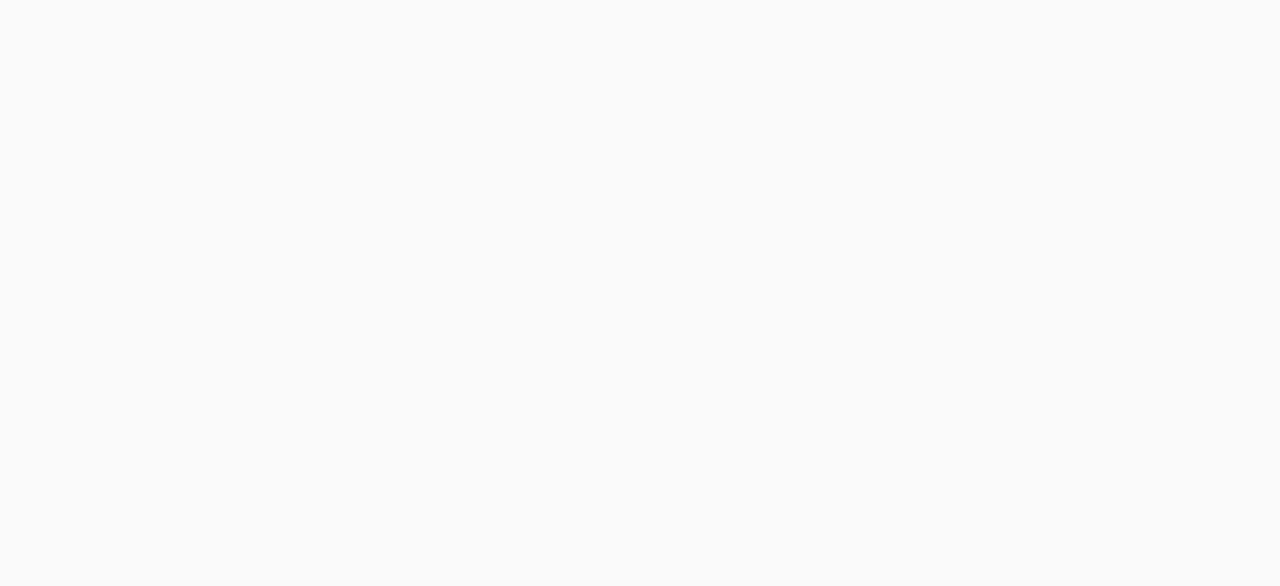
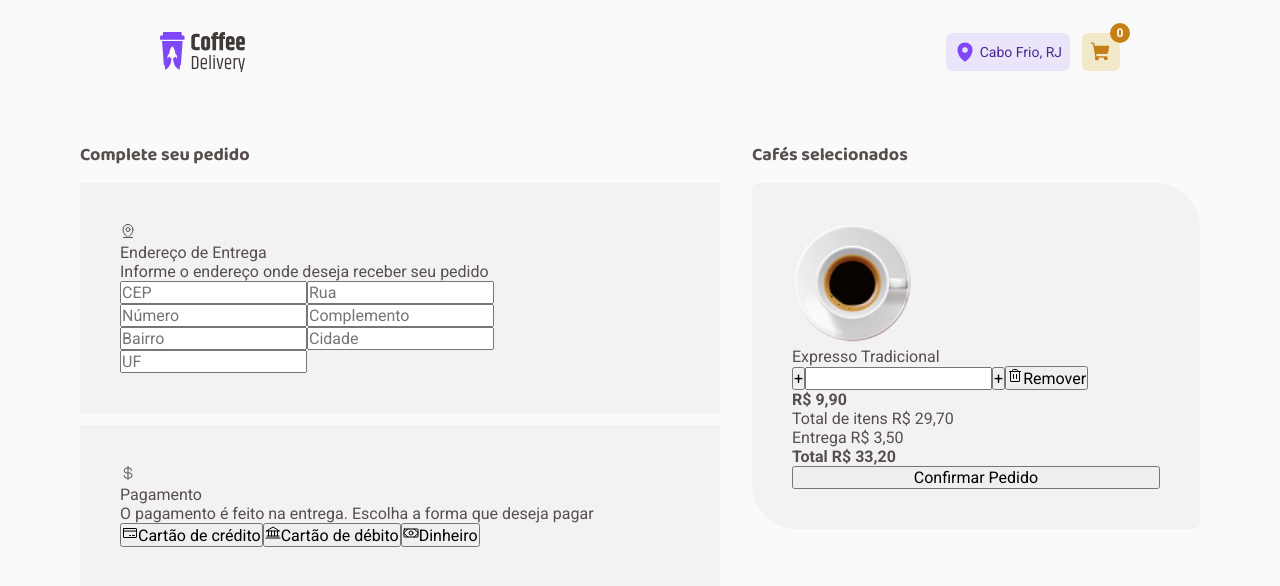
Before and after one commit to rgarcia-s/rocketseat-react-challenge-02, a React (Vite) app: page /cart in a window 1280 px wide. Before the commit this address had no page. Shown: the top 586 px of the page. Built offline with nearby package versions, Linux system fonts and the light colour scheme.

Commit message:
Started Cart Page structure and styles development

```diff
--- a/src/Router.tsx
+++ b/src/Router.tsx
@@ -1,10 +1,12 @@
 import { Route, Routes } from 'react-router-dom'
+import { Cart } from './pages/Cart'
 import { Home } from './pages/Home'
 
 const Router = () => {
   return (
     <Routes>
       <Route path="/" element={<Home />} />
+      <Route path="/cart" element={<Cart />} />
     </Routes>
   )
 }
--- /dev/null
+++ b/src/pages/Cart/index.tsx
@@ -0,0 +1,110 @@
+import {
+  Bank,
+  CreditCard,
+  CurrencyDollar,
+  MapPinLine,
+  Money,
+  Trash,
+} from 'phosphor-react'
+import { Header } from '../../components/Header'
+import {
+  AsideContentContainer,
+  Container,
+  ContentContainer,
+  ContentContainerTitle,
+} from './styles'
+
+import expressoSVG from '../../assets/expresso.svg'
+
+const Cart = () => {
+  return (
+    <>
+      <Header />
+      <Container>
+        <main>
+          <h4>Complete seu pedido</h4>
+          <ContentContainer>
+            <ContentContainerTitle>
+              <MapPinLine />
+              <div>
+                <span>Endereço de Entrega</span>
+                <p>Informe o endereço onde deseja receber seu pedido</p>
+              </div>
+            </ContentContainerTitle>
+            <form>
+              <input type="text" placeholder="CEP" />
+              <input type="text" placeholder="Rua" />
+              <div>
+                <input type="text" placeholder="Número" />
+                <input type="text" placeholder="Complemento" />
+              </div>
+              <div>
+                <input type="text" placeholder="Bairro" />
+                <input type="text" placeholder="Cidade" />
+                <input type="text" placeholder="UF" />
+              </div>
+            </form>
+          </ContentContainer>
+
+          <ContentContainer>
+            <ContentContainerTitle>
+              <CurrencyDollar />
+              <div>
+                <span>Pagamento</span>
+                <p>
+                  O pagamento é feito na entrega. Escolha a forma que deseja
+                  pagar
+                </p>
+              </div>
+            </ContentContainerTitle>
+            <div>
+              <button type="button">
+                <CreditCard />
+                Cartão de crédito
+              </button>
+              <button type="button">
+                <Bank />
+                Cartão de débito
+              </button>
+              <button type="button">
+                <Money />
+                Dinheiro
+              </button>
+            </div>
+          </ContentContainer>
+        </main>
+
+        <aside>
+          <h4>Cafés selecionados</h4>
+          <AsideContentContainer>
+            <div>
+              <img src={expressoSVG} alt="" />
+              <div>
+                <span>Expresso Tradicional</span>
+                <div>
+                  <button>+</button>
+                  <input type="number" />
+                  <button>+</button>
+
+                  <button>
+                    <Trash />
+                    Remover
+                  </button>
+                </div>
+              </div>
+              <strong>R$ 9,90</strong>
+            </div>
+
+            <span>Total de itens R$ 29,70</span>
+            <span>Entrega R$ 3,50</span>
+            <strong>Total R$ 33,20</strong>
+
+            <button>Confirmar Pedido</button>
+          </AsideContentContainer>
+        </aside>
+      </Container>
+    </>
+  )
+}
+
+export { Cart }
--- /dev/null
+++ b/src/pages/Cart/styles.ts
@@ -0,0 +1,44 @@
+import styled from 'styled-components'
+
+export const Container = styled.div`
+  display: flex;
+  align-items: flex-start;
+  justify-content: center;
+
+  gap: 2rem;
+
+  max-width: 90rem;
+  margin: 2.5rem auto 0;
+
+  h4 {
+    font-weight: 700;
+    font-size: 1.125rem;
+    line-height: 1.3;
+
+    margin-bottom: 1rem;
+  }
+
+  main {
+    width: 40rem;
+  }
+
+  aside {
+    width: 28rem;
+  }
+`
+
+export const ContentContainer = styled.div`
+  display: flex;
+  flex-direction: column;
+
+  padding: 2.5rem;
+  margin-bottom: 0.75rem;
+
+  background: ${(props) => props.theme['base-card']};
+`
+
+export const AsideContentContainer = styled(ContentContainer)`
+  border-radius: 6px 44px;
+`
+
+export const ContentContainerTitle = styled.div``
```
